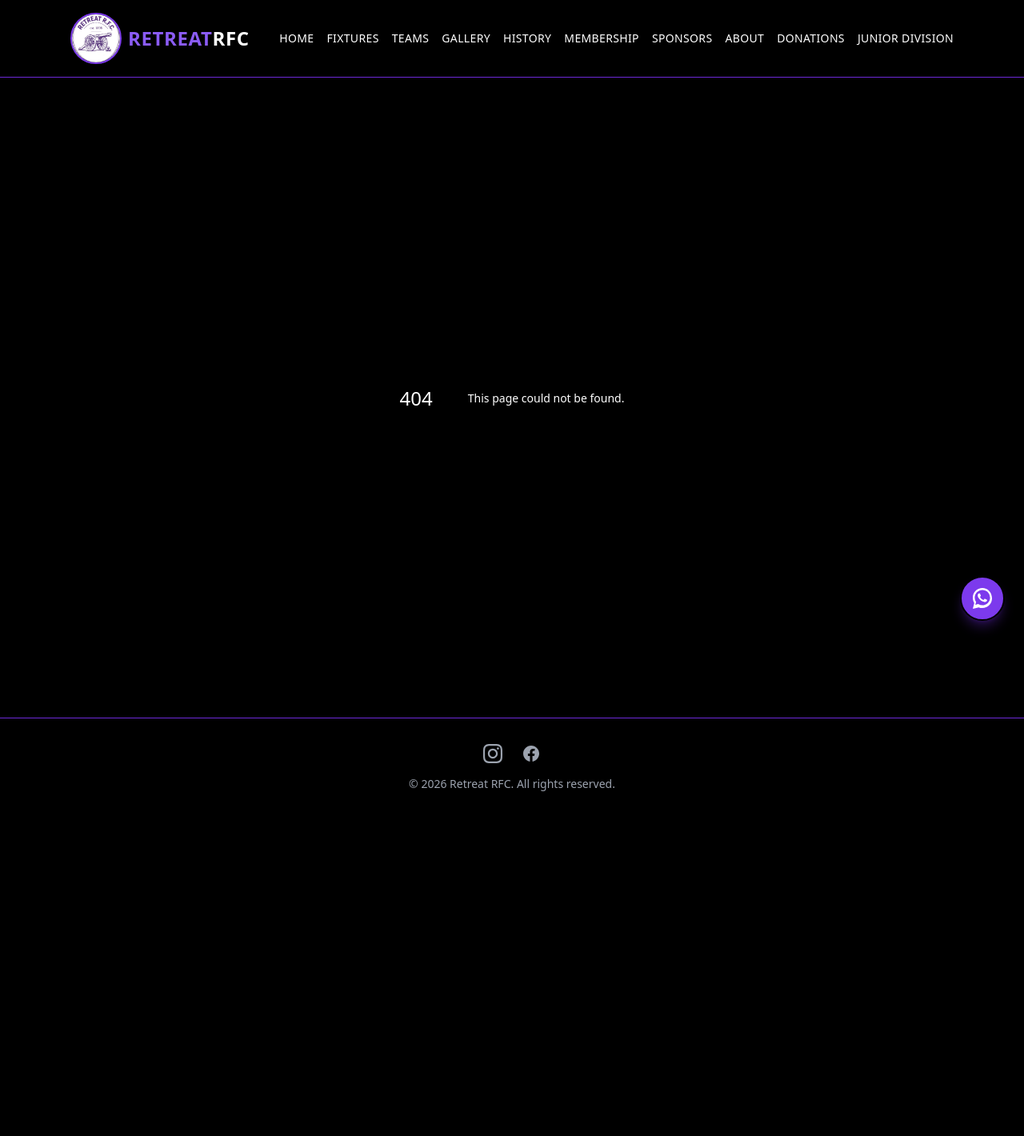
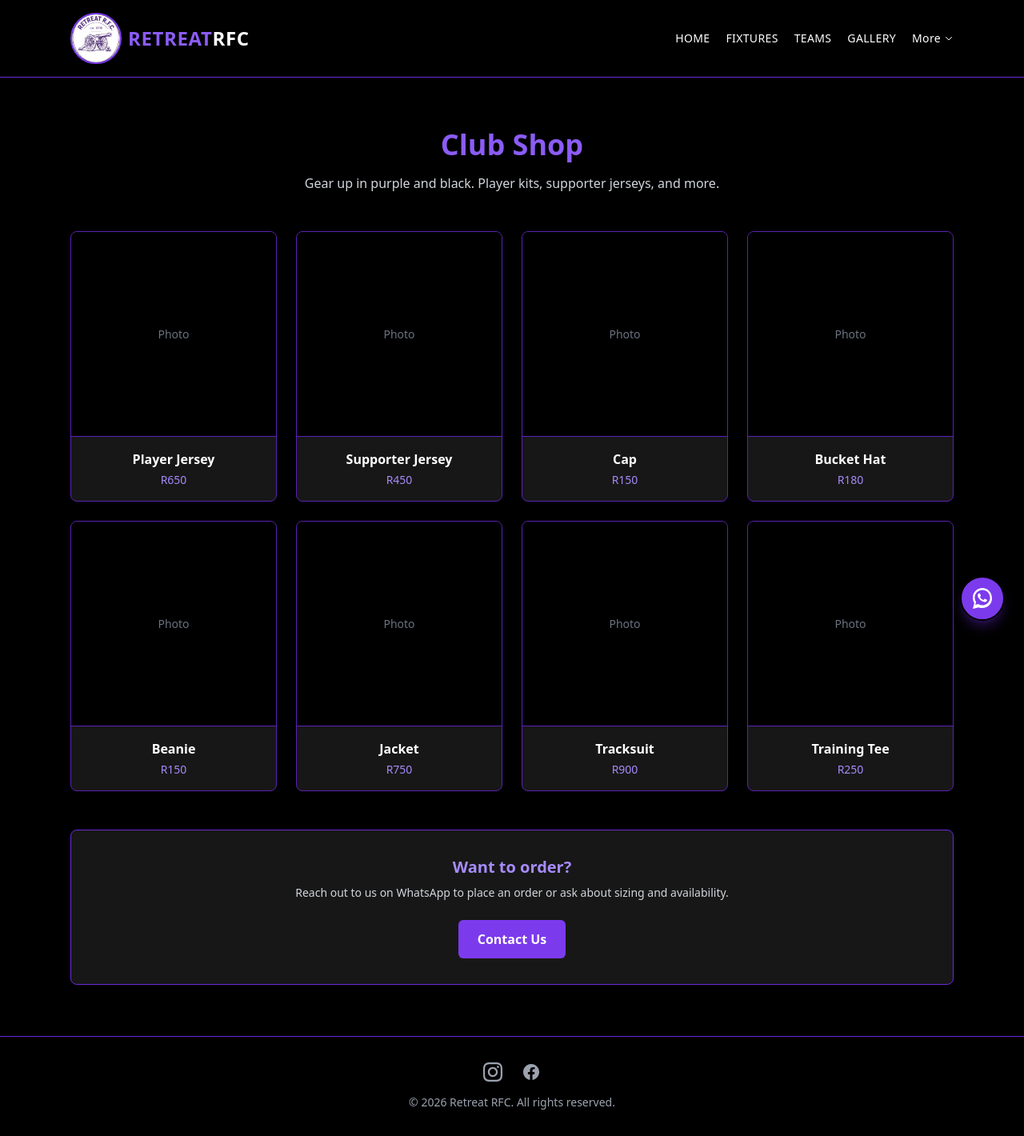
Before and after one commit to FergusonRevaldo25/retreatrfc-full, a Next.js app: page /shop in a window 1280 px wide. Before the commit this address had no page. Shown: the whole page at 80% size. Before the commit the page ends 1022 px from the top, so only its background shows below. Built offline with nearby package versions, Linux system fonts and the light colour scheme.

Commit message:
added exco and shoptabs

```diff
--- /dev/null
+++ b/app/coaches/page.tsx
@@ -0,0 +1,16 @@
+import CoachesList from "../components/Coaches/CoachesList";
+
+export default function CoachesPage() {
+  return (
+    <div className="max-w-5xl mx-auto px-6 py-16">
+      <h1 className="text-4xl font-bold text-purple-500 mb-4 text-center">
+        Coaches &amp; Exco
+      </h1>
+      <p className="text-gray-300 text-center max-w-2xl mx-auto mb-12">
+        Meet the coaches and committee members who keep Retreat RFC running,
+        on and off the field.
+      </p>
+      <CoachesList />
+    </div>
+  );
+}
--- /dev/null
+++ b/app/components/Coaches/CoachesList.tsx
@@ -0,0 +1,50 @@
+const coaches = [
+  { name: "Head Coach", role: "Head Coach — First XV" },
+  { name: "Assistant Coach", role: "Assistant Coach — First XV" },
+  { name: "Junior Coach", role: "Head Coach — Junior Division" },
+];
+
+const exco = [
+  { name: "Chairman", role: "Club Chairman" },
+  { name: "Vice Chairman", role: "Vice Chairman" },
+  { name: "Treasurer", role: "Treasurer" },
+  { name: "Secretary", role: "Club Secretary" },
+];
+
+function PersonCard({ name, role }: { name: string; role: string }) {
+  return (
+    <div className="border border-purple-800 rounded-lg overflow-hidden bg-neutral-900">
+      <div className="aspect-square bg-black flex items-center justify-center text-gray-500 text-sm border-b border-purple-800">
+        Photo
+      </div>
+      <div className="p-4 text-center">
+        <p className="font-semibold text-white">{name}</p>
+        <p className="text-gray-400 text-sm">{role}</p>
+      </div>
+    </div>
+  );
+}
+
+export default function CoachesList() {
+  return (
+    <div className="space-y-12">
+      <div>
+        <h3 className="text-purple-400 font-bold text-xl mb-4">Coaching Staff</h3>
+        <div className="grid grid-cols-2 sm:grid-cols-3 gap-6">
+          {coaches.map((c) => (
+            <PersonCard key={c.name} name={c.name} role={c.role} />
+          ))}
+        </div>
+      </div>
+
+      <div>
+        <h3 className="text-purple-400 font-bold text-xl mb-4">Executive Committee</h3>
+        <div className="grid grid-cols-2 sm:grid-cols-4 gap-6">
+          {exco.map((e) => (
+            <PersonCard key={e.name} name={e.name} role={e.role} />
+          ))}
+        </div>
+      </div>
+    </div>
+  );
+}
--- a/app/components/Layout/Navbar.tsx
+++ b/app/components/Layout/Navbar.tsx
@@ -1,23 +1,43 @@
 "use client";
 
-import { useState } from "react";
+import { useState, useRef, useEffect } from "react";
 import Logo from "../Logo/Logo";
 
-export default function Navbar() {
-  const [open, setOpen] = useState(false);
-
-  const links = [
+const primaryLinks = [
   { href: "/", label: "Home" },
   { href: "/fixtures", label: "Fixtures" },
   { href: "/teams", label: "Teams" },
   { href: "/gallery", label: "Gallery" },
+];
+
+const moreLinks = [
   { href: "/history", label: "History" },
   { href: "/membership", label: "Membership" },
   { href: "/sponsors", label: "Sponsors" },
   { href: "/about", label: "About" },
   { href: "/donations", label: "Donations" },
   { href: "/junior", label: "Junior Division" },
+  { href: "/coaches", label: "Coaches & Exco" },
+  { href: "/shop", label: "Shop" },
 ];
+
+const allLinks = [...primaryLinks, ...moreLinks];
+
+export default function Navbar() {
+  const [open, setOpen] = useState(false);
+  const [moreOpen, setMoreOpen] = useState(false);
+  const moreRef = useRef<HTMLLIElement>(null);
+
+  // Close the "More" dropdown when clicking outside it
+  useEffect(() => {
+    function handleClickOutside(e: MouseEvent) {
+      if (moreRef.current && !moreRef.current.contains(e.target as Node)) {
+        setMoreOpen(false);
+      }
+    }
+    document.addEventListener("mousedown", handleClickOutside);
+    return () => document.removeEventListener("mousedown", handleClickOutside);
+  }, []);
 
   return (
     <header className="bg-black border-b border-purple-700 sticky top-0 z-50">
@@ -25,9 +45,8 @@ export default function Navbar() {
         <Logo />
 
         {/* Desktop links */}
-        <ul className="hidden md:flex gap-4 text-xs lg:text-sm font-medium uppercase tracking-wide">
-          {" "}
-          {links.map((link) => (
+        <ul className="hidden md:flex items-center gap-5 text-sm font-medium uppercase tracking-wide">
+          {primaryLinks.map((link) => (
             <li key={link.href}>
               <a
                 href={link.href}
@@ -37,6 +56,45 @@ export default function Navbar() {
               </a>
             </li>
           ))}
+
+          {/* More dropdown */}
+          <li className="relative" ref={moreRef}>
+            <button
+              onClick={() => setMoreOpen(!moreOpen)}
+              className="hover:text-purple-400 transition-colors flex items-center gap-1"
+            >
+              More
+              <svg
+                className={`w-3 h-3 transition-transform ${moreOpen ? "rotate-180" : ""}`}
+                fill="none"
+                stroke="currentColor"
+                viewBox="0 0 24 24"
+              >
+                <path
+                  strokeLinecap="round"
+                  strokeLinejoin="round"
+                  strokeWidth={2}
+                  d="M19 9l-7 7-7-7"
+                />
+              </svg>
+            </button>
+
+            {moreOpen && (
+              <ul className="absolute right-0 mt-3 w-52 bg-neutral-900 border border-purple-700 rounded-lg py-2 shadow-lg shadow-black/50">
+                {moreLinks.map((link) => (
+                  <li key={link.href}>
+                    <a
+                      href={link.href}
+                      onClick={() => setMoreOpen(false)}
+                      className="block px-4 py-2 text-sm hover:bg-purple-900/40 hover:text-purple-400 transition-colors normal-case tracking-normal"
+                    >
+                      {link.label}
+                    </a>
+                  </li>
+                ))}
+              </ul>
+            )}
+          </li>
         </ul>
 
         {/* Mobile hamburger button */}
@@ -77,10 +135,10 @@ export default function Navbar() {
         </button>
       </nav>
 
-      {/* Mobile menu dropdown */}
+      {/* Mobile menu dropdown — shows everything flat, no "More" grouping needed here */}
       {open && (
         <ul className="md:hidden flex flex-col gap-4 px-6 pb-6 text-sm font-medium uppercase tracking-wide border-t border-purple-800 pt-4">
-          {links.map((link) => (
+          {allLinks.map((link) => (
             <li key={link.href}>
               <a
                 href={link.href}
--- /dev/null
+++ b/app/components/Shop/ShopGrid.tsx
@@ -0,0 +1,49 @@
+const products = [
+  { name: "Player Jersey", price: "R650" },
+  { name: "Supporter Jersey", price: "R450" },
+  { name: "Cap", price: "R150" },
+  { name: "Bucket Hat", price: "R180" },
+  { name: "Beanie", price: "R150" },
+  { name: "Jacket", price: "R750" },
+  { name: "Tracksuit", price: "R900" },
+  { name: "Training Tee", price: "R250" },
+];
+
+export default function ShopGrid() {
+  return (
+    <div className="space-y-12">
+      <div className="grid grid-cols-2 sm:grid-cols-3 md:grid-cols-4 gap-6">
+        {products.map((product) => (
+          <div
+            key={product.name}
+            className="border border-purple-800 rounded-lg overflow-hidden bg-neutral-900"
+          >
+            <div className="aspect-square bg-black flex items-center justify-center text-gray-500 text-sm border-b border-purple-800">
+              Photo
+            </div>
+            <div className="p-4 text-center">
+              <p className="font-semibold text-white">{product.name}</p>
+              <p className="text-purple-400 text-sm mt-1">{product.price}</p>
+            </div>
+          </div>
+        ))}
+      </div>
+
+      <div className="border border-purple-700 rounded-lg p-8 bg-neutral-900 text-center">
+        <h3 className="text-purple-400 font-bold text-xl mb-2">
+          Want to order?
+        </h3>
+        <p className="text-gray-300 text-sm mb-6 max-w-xl mx-auto">
+          Reach out to us on WhatsApp to place an order or ask about sizing
+          and availability.
+        </p>
+        <a
+          href="/donations"
+          className="inline-block bg-purple-600 hover:bg-purple-500 transition-colors px-6 py-3 rounded-md font-semibold"
+        >
+          Contact Us
+        </a>
+      </div>
+    </div>
+  );
+}
--- /dev/null
+++ b/app/shop/page.tsx
@@ -0,0 +1,15 @@
+import ShopGrid from "../components/Shop/ShopGrid";
+
+export default function ShopPage() {
+  return (
+    <div className="max-w-6xl mx-auto px-6 py-16">
+      <h1 className="text-4xl font-bold text-purple-500 mb-4 text-center">
+        Club Shop
+      </h1>
+      <p className="text-gray-300 text-center max-w-2xl mx-auto mb-12">
+        Gear up in purple and black. Player kits, supporter jerseys, and more.
+      </p>
+      <ShopGrid />
+    </div>
+  );
+}
```
Lines whose indentation alone changed are shown as unchanged.
